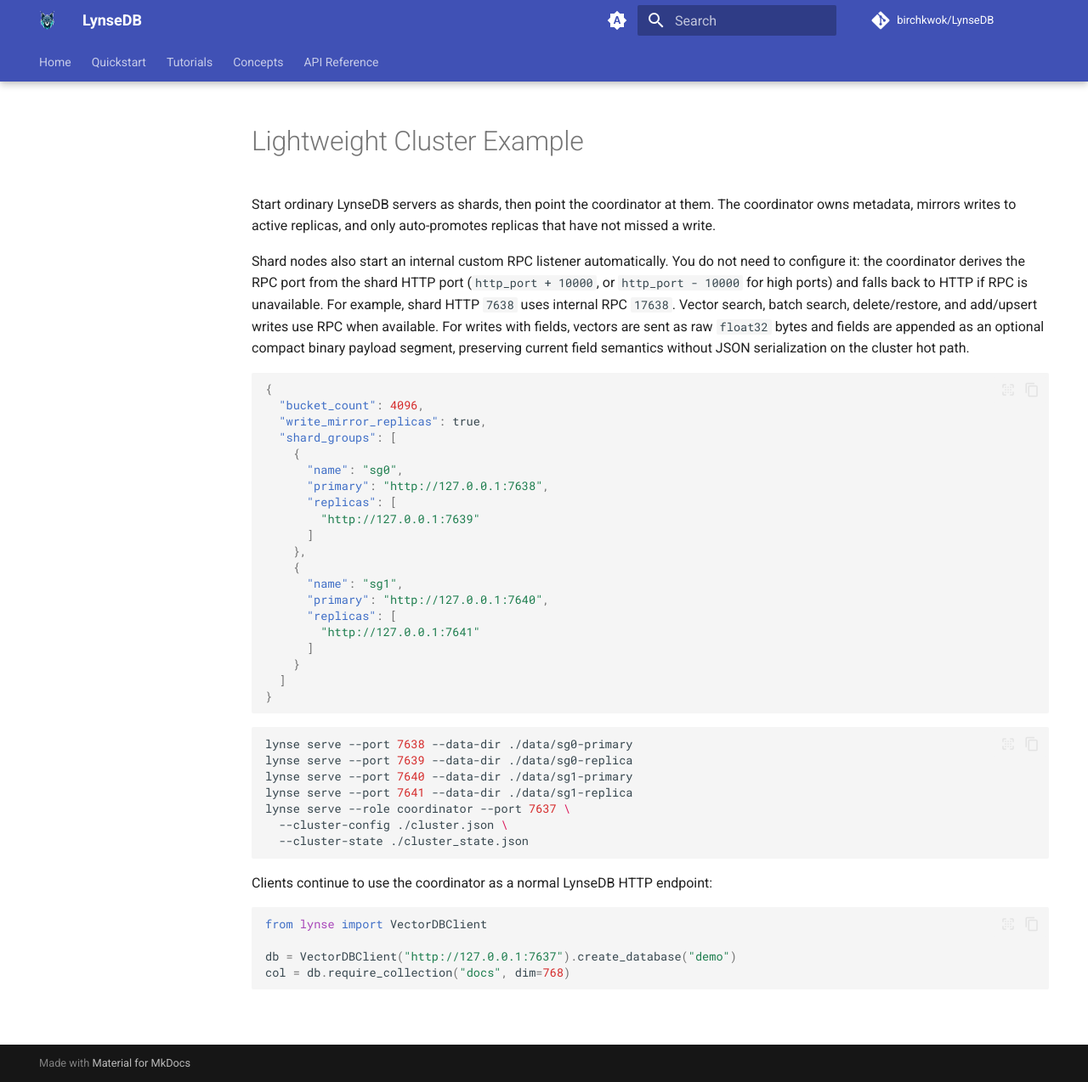
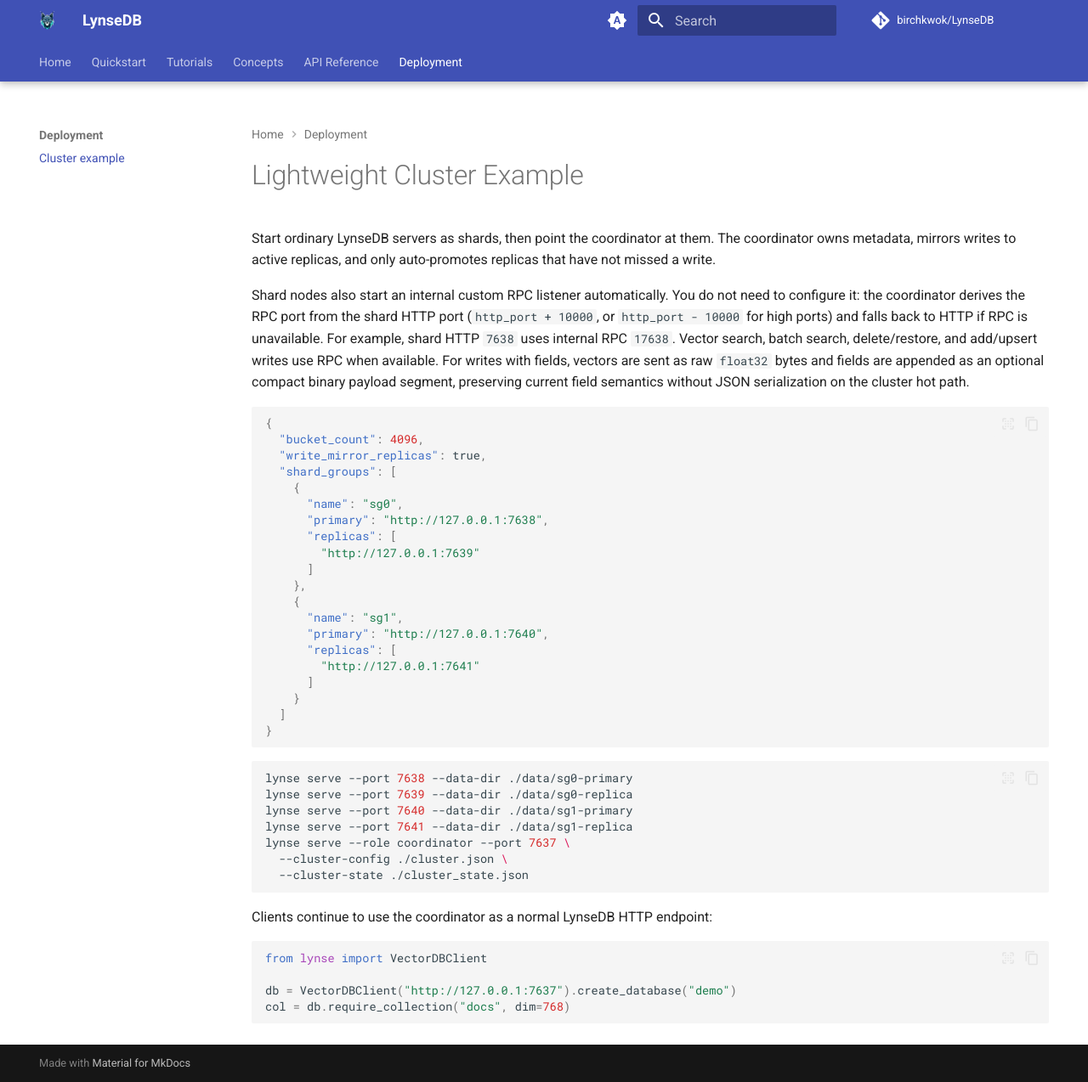
Before and after one commit to BirchKwok/lynsedb, an MkDocs documentation site: the page built from docs/deployment/cluster-example.md, in a window 1280 px wide and 1274 px high. Shown: the whole window at 85% size. Built offline with MkDocs 1.6.1 and Material for MkDocs 9.7.7, drawn with Linux system fonts in a browser that asks for light colours; comment, search, counter and statistics services are not loaded; the version menu is left out.

Commit message:
Add the cluster example to the deployment navigator

```diff
--- a/mkdocs.yml
+++ b/mkdocs.yml
@@ -100,3 +100,5 @@
       - Database endpoints: http_api/serve_api/database_ops.md
       - Collection endpoints: http_api/serve_api/collection_ops.md
       - Python HTTP client: http_api/client_api.md
+  - Deployment:
+    - Cluster example: deployment/cluster-example.md
```
